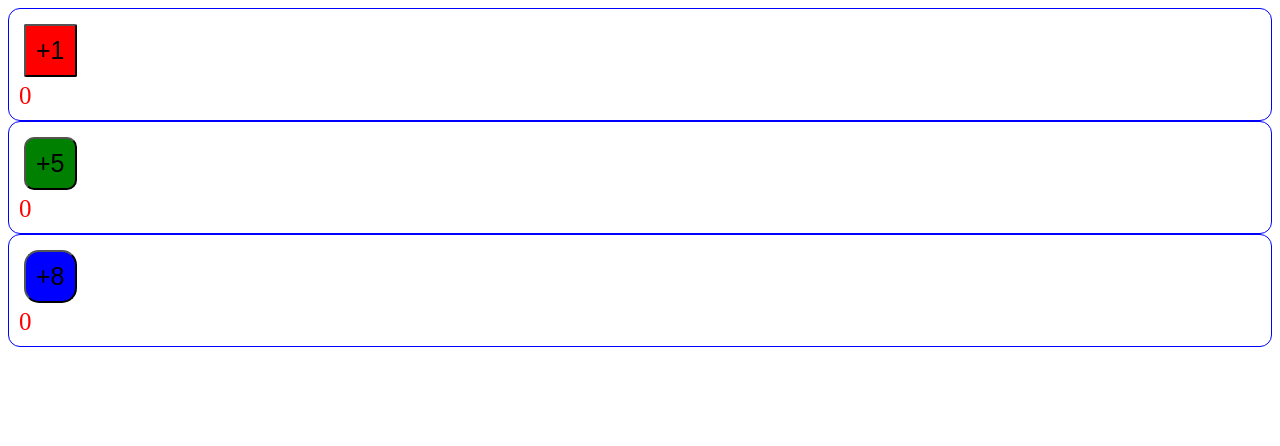
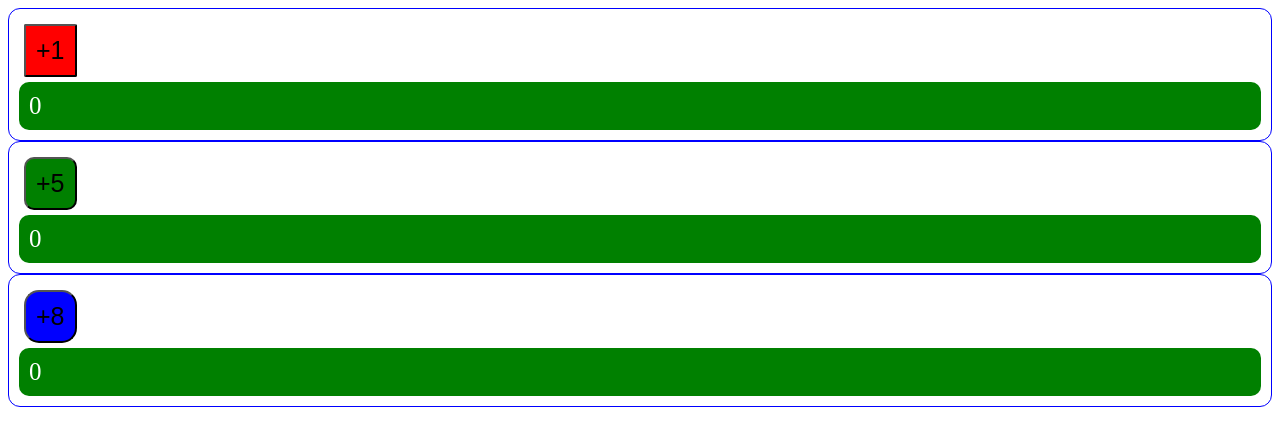
Before and after one commit to Ekene-Ejeh/Intro-to-React, a React (Create React App) app: page / in a window 1280 px wide. Shown: the top 446 px of the page. Built offline with nearby package versions, Linux system fonts and the light colour scheme.

Commit message:
learnt how to import a ccs styling to a component

```diff
--- a/src/components/CountBtn/CountBtn.css
+++ b/src/components/CountBtn/CountBtn.css
@@ -0,0 +1,6 @@
+.count-display {
+	background: green;
+	color: #ffff;
+	border-radius: 10px;
+	padding: 10px;
+}
--- a/src/components/CountBtn/CountBtn.jsx
+++ b/src/components/CountBtn/CountBtn.jsx
@@ -1,4 +1,5 @@
 import React, { useState } from "react";
+import "./CountBtn.css";
 
 const CountBtn = (props) => {
 	// console.log(props);
@@ -28,7 +29,7 @@ const CountBtn = (props) => {
 			<button style={btnStyles} onClick={handleClick}>
 				+{props.incrementBy}
 			</button>
-			<div>{currentCount}</div>
+			<div className={"count-display"}>{currentCount}</div>
 		</div>
 	);
 };
```
